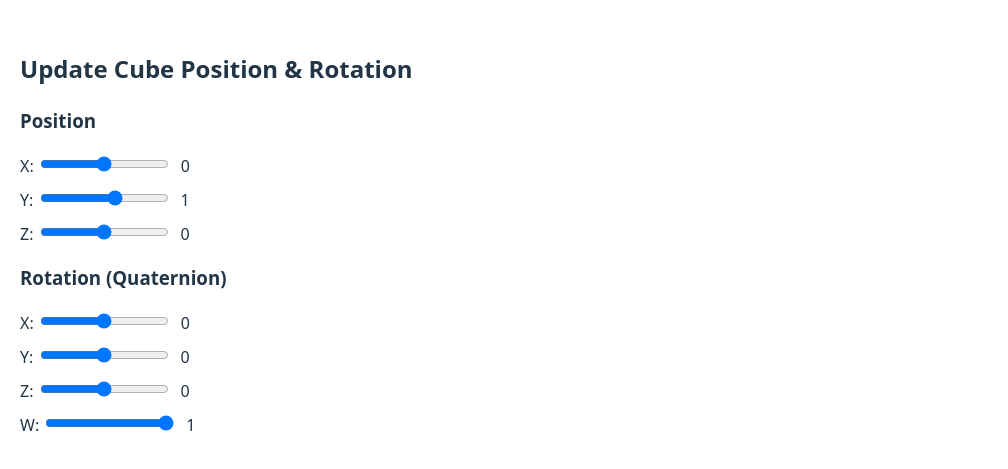
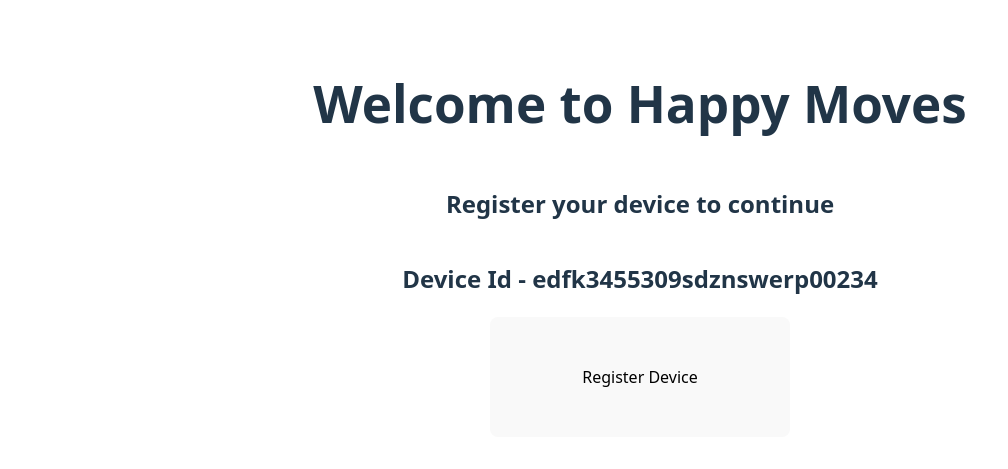
Before and after one commit to mhdhssn967/testerXR, a React (Vite) app: page / in a window 1280 px wide. Shown: the part 161-630 px from the top of the page, without its empty margins (0-1008 px from the left). Built offline with nearby package versions, Linux system fonts and the light colour scheme.

Commit message:
Register device check

```diff
--- a/src/App.jsx
+++ b/src/App.jsx
@@ -1,10 +1,11 @@
 import React from 'react'
 import Tester from './Tester'
+import VRDevice from './VRDevice'
 
 const App = () => {
   return (
     <div>
-      <Tester/>
+      <VRDevice/>
     </div>
   )
 }
--- /dev/null
+++ b/src/VRDevice.css
@@ -0,0 +1,10 @@
+.VR-container{
+    width: 100vw;
+    display: flex;
+    flex-direction: column;
+    align-items: center;
+}
+.VR-container button{
+    width: 300px;
+    height: 120px;
+}
--- /dev/null
+++ b/src/VRDevice.jsx
@@ -0,0 +1,24 @@
+import React from 'react'
+import './VRDevice.css'
+import { registerDevice } from './services/registerDevice'
+
+const VRDevice = () => {
+
+    const deviceId='edfk3455309sdznswerp00234'
+
+    const handleRegisteration=async()=>{
+        await registerDevice(deviceId)
+    }
+  return (
+    <>
+    <div className='VR-container'>
+        <h1>Welcome to Happy Moves</h1>
+        <h2>Register your device to continue</h2>
+        <h2>Device Id - {deviceId}</h2>
+        <button onClick={handleRegisteration}>Register Device</button>
+    </div>
+    </>
+  )
+}
+
+export default VRDevice
--- /dev/null
+++ b/src/services/registerDevice.js
@@ -0,0 +1,25 @@
+import { getFirestore, doc, setDoc, serverTimestamp } from "firebase/firestore"
+
+/**
+ * Registers a device by setting its status to "active" in Firestore.
+ * Assumes Firebase has already been initialized elsewhere.
+ *
+ * @param {string} deviceId - Unique device ID to register
+ * @returns {Promise<void>}
+ */
+export const registerDevice = async (deviceId) => {
+  try {
+    const db = getFirestore();
+
+    await setDoc(doc(db, "auth_requests", deviceId), {
+      status: "active",
+      timestamp: serverTimestamp(),
+      deviceId: deviceId
+    });
+
+    console.log(`✅ Device ${deviceId} marked as active.`);
+  } catch (err) {
+    console.error("🔥 Error registering device:", err);
+    throw err;
+  }
+};
```
